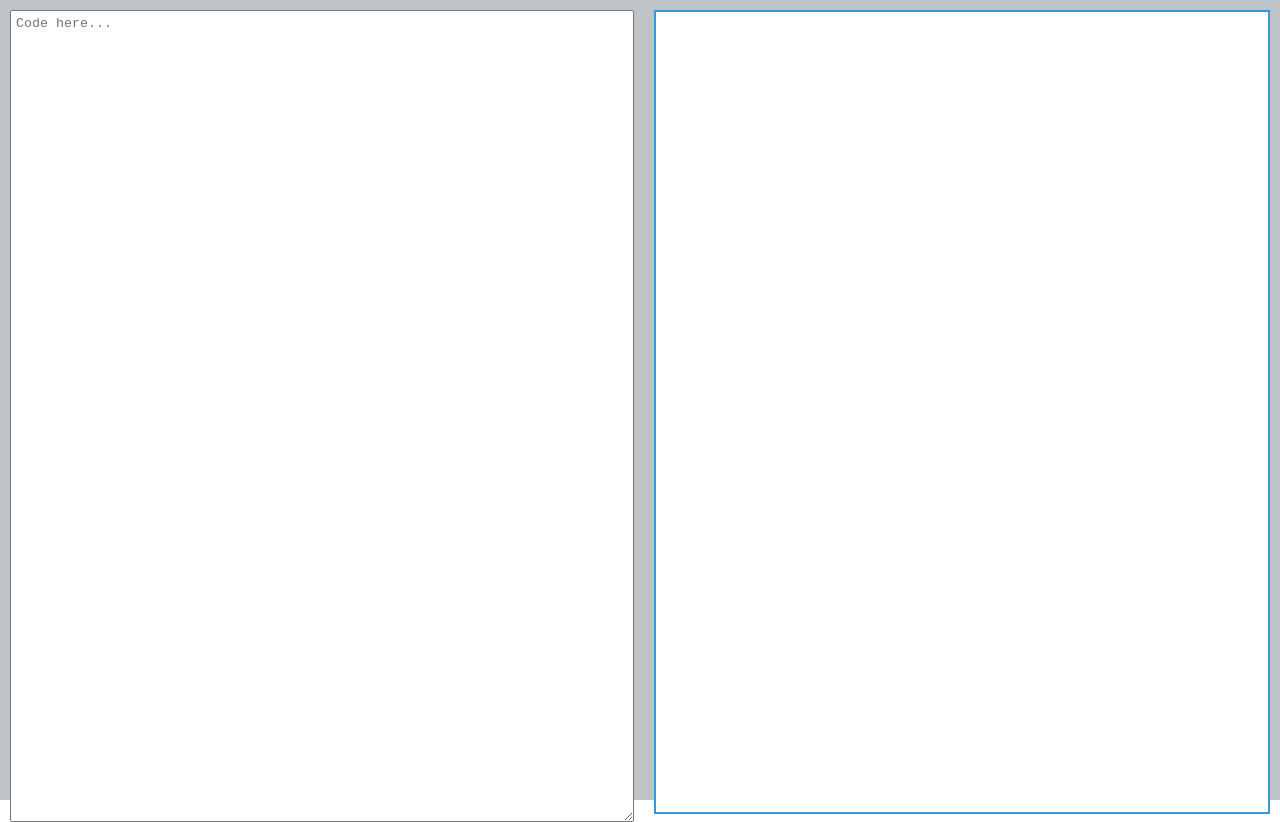
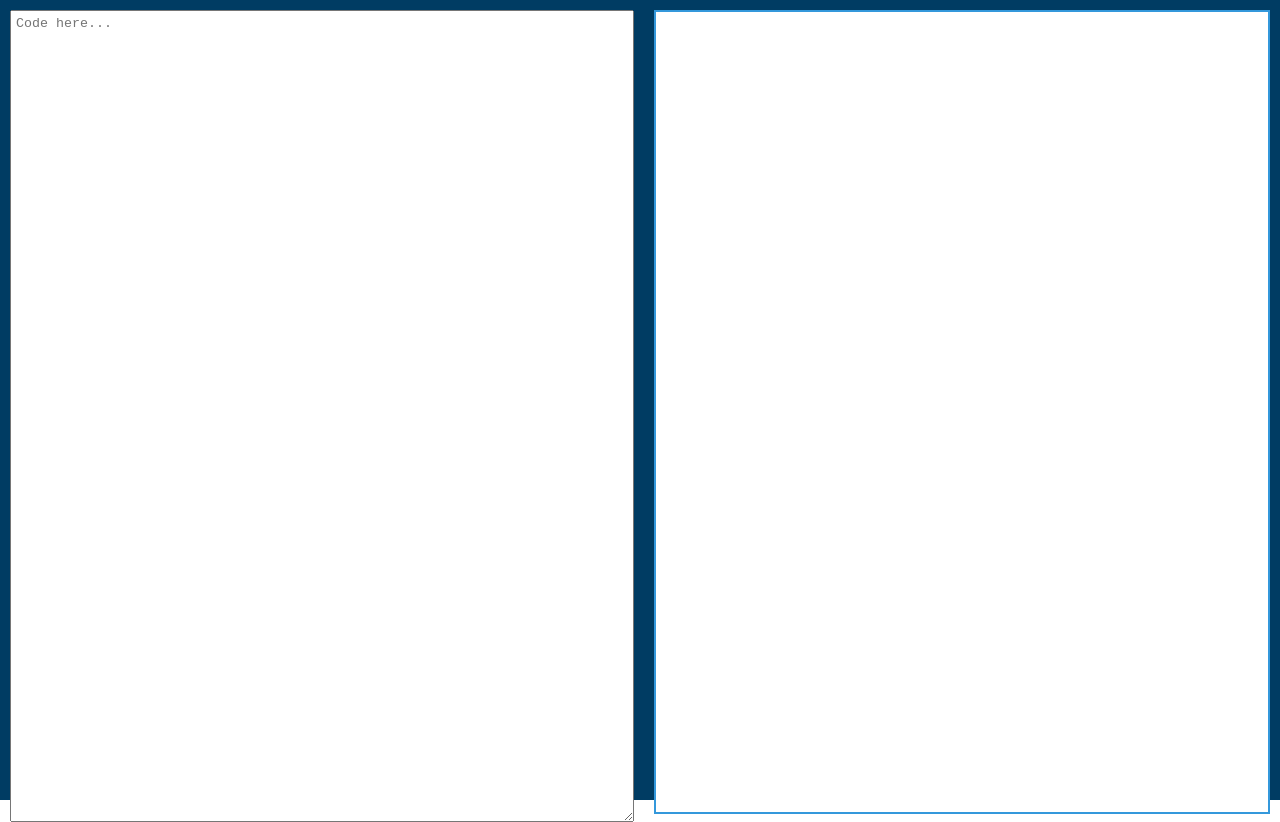
Before and after one commit to pasanjg/realtime-html-editor, a plain HTML site: page index.html in a window 1280 px wide. Drawn offline with Linux system fonts and the light colour scheme.

Commit message:
update ui

```diff
--- a/index.html
+++ b/index.html
@@ -32,7 +32,7 @@
       }
 
       .main{
-        background: #bdc3c7;
+        background: #003c63;
         width: 100%;
         height: 100%;
         display: inline-flex;
```
